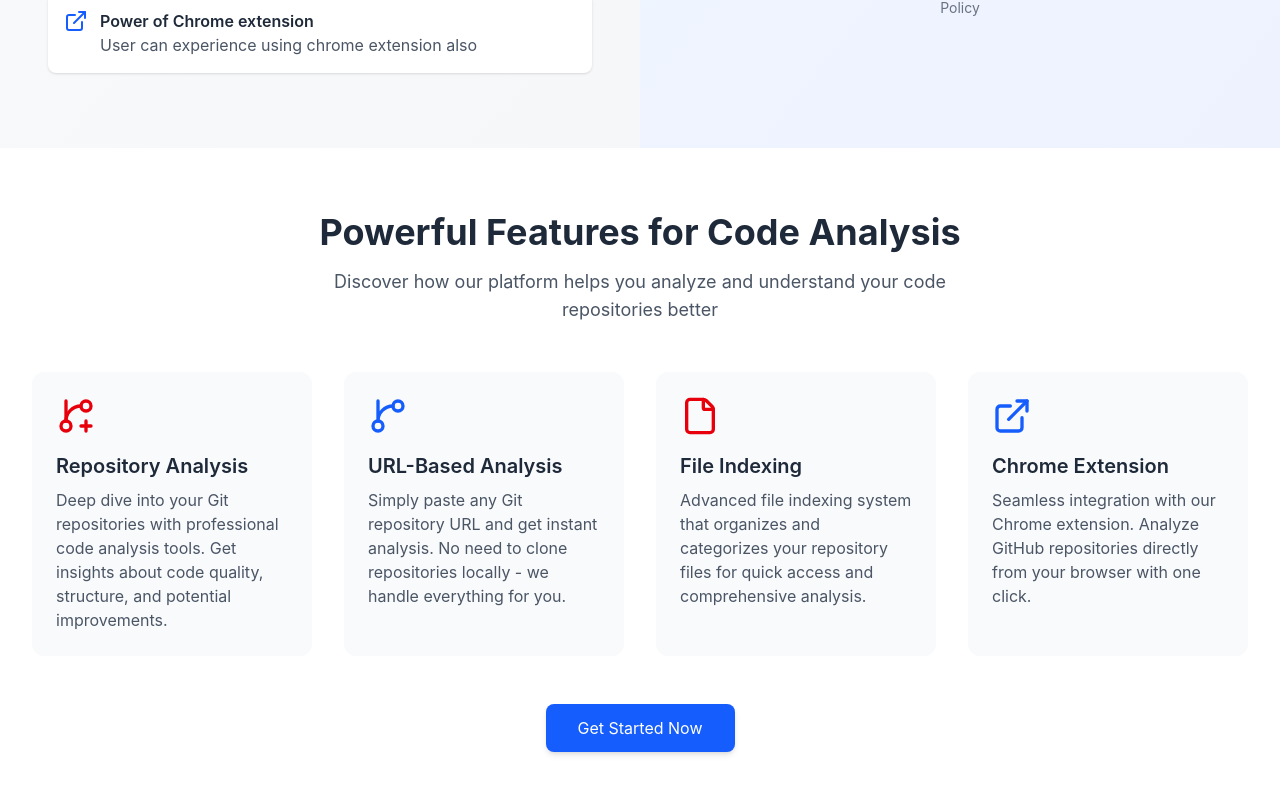
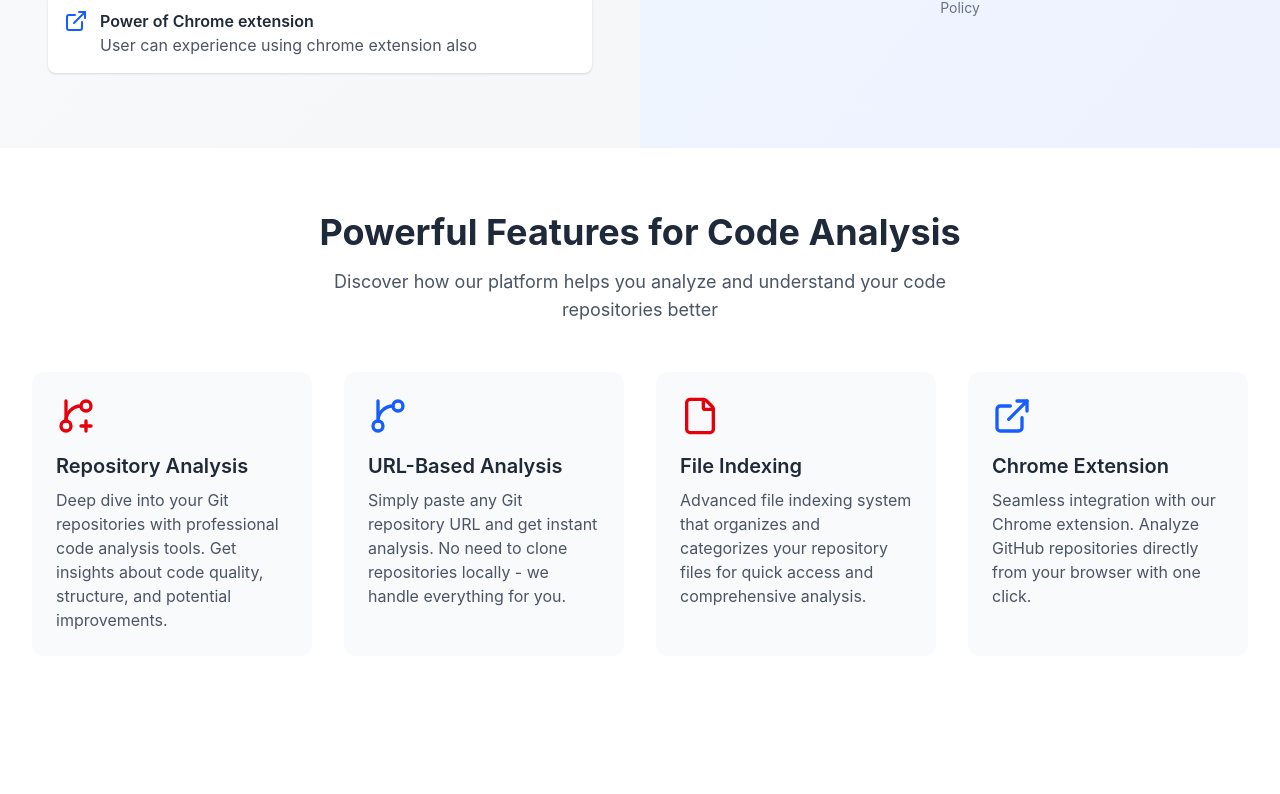
Before and after one commit to ABDUL-WASAY08/The-Codebase-Architect_frontend, a React app: page / in a window 1280 px wide. Shown: the part 652-1446 px from the top of the page. After the commit the page ends 1372 px from the top, so only its background shows below. Built offline with nearby package versions, Linux system fonts and the light colour scheme; no server answers; the HTML template or start-up script is replaced by a standard one.

Commit message:
fixing ui

```diff
--- a/src/Compoents/AuthComp.jsx
+++ b/src/Compoents/AuthComp.jsx
@@ -198,14 +198,6 @@ function AuthComp() {
                         </div>
                     </div>
 
-                    <div className='mt-12 text-center'>
-                        <button
-                            onClick={handleScroll}
-                            className='bg-blue-600 text-white px-8 py-3 rounded-lg hover:bg-blue-700 transition-all duration-200 transform hover:scale-105 shadow-md'
-                        >
-                            Get Started Now
-                        </button>
-                    </div>
                 </div>
             </div>
         </div>
```
